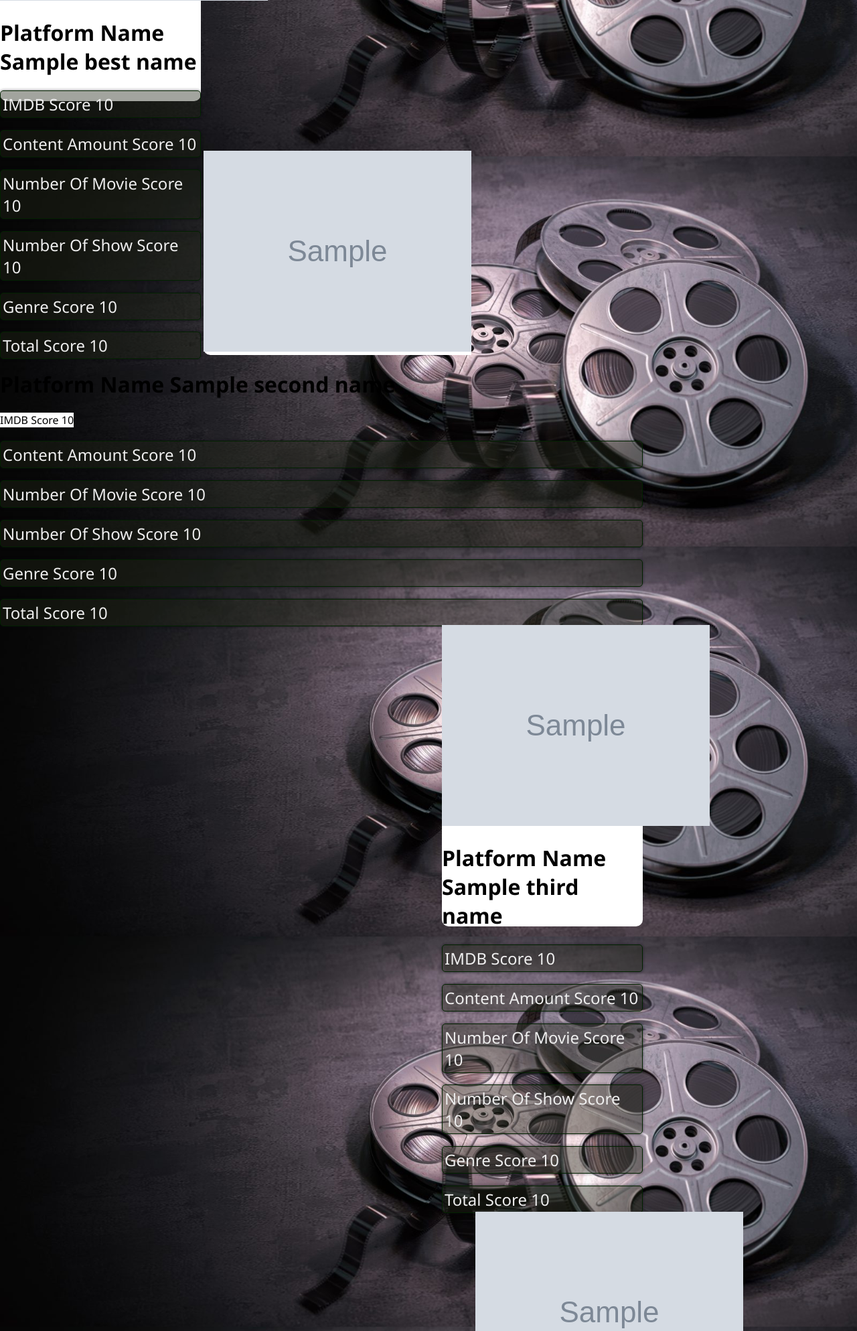
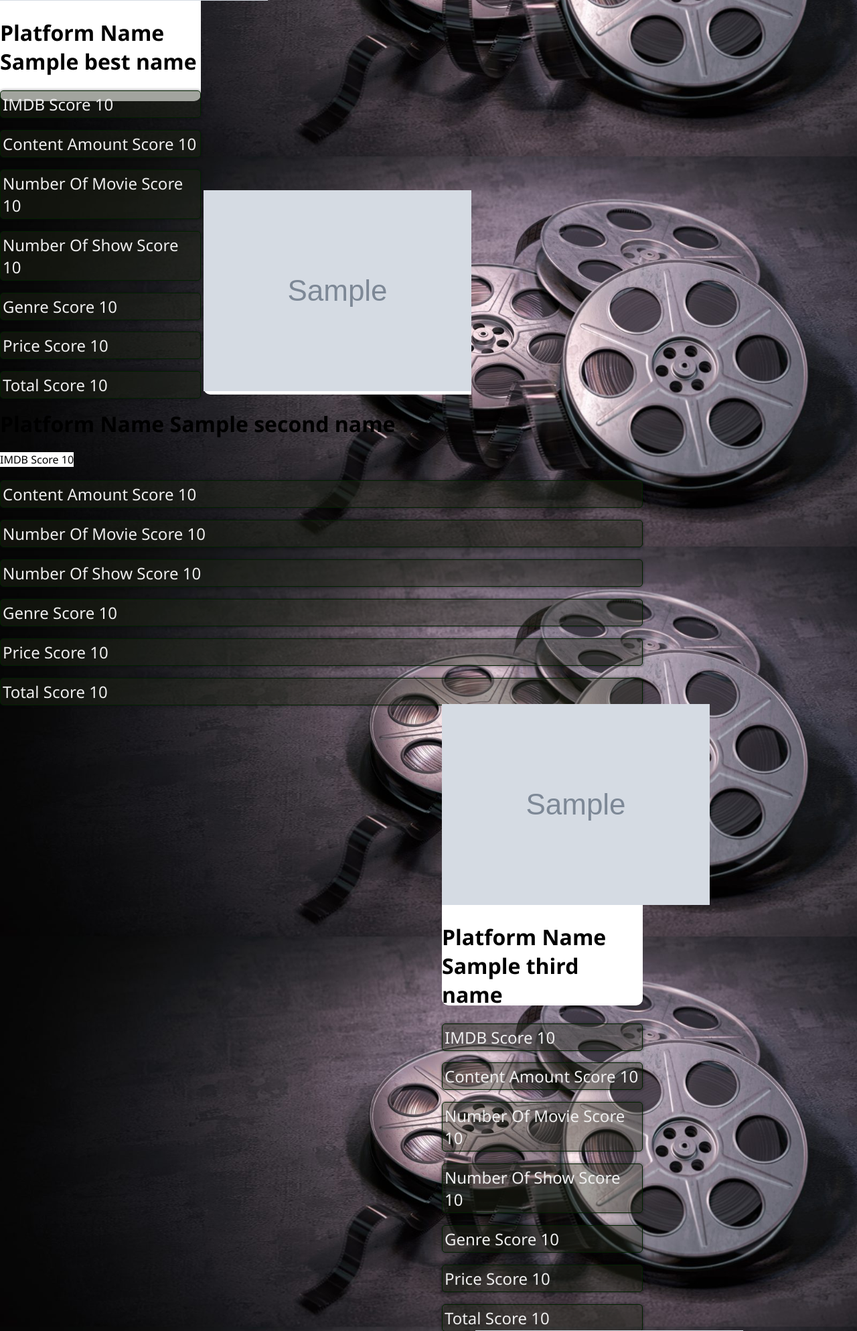
Before and after one commit to gokturk-tas/flask-test, a Flask app: template templates/result.html in a window 1280 px wide. Shown: the part 349-2336 px from the top of the page at 67% size. Run offline with Flask 2, Linux system fonts and the light colour scheme; the template is opened without the code that fills it: most values are stand-ins (such as "Sample title", 1, 10 or a date in 2020); grey boxes marked "Sample" are stand-in pictures.

Commit message:
price update

```diff
--- a/app.py
+++ b/app.py
@@ -116,11 +116,22 @@ class StreamingService(object):
     calculatedNumberOfMovieScore = 0
     calculatedNumberOfShowScore=0
     calculatedGenreScore=0
+    calculatedPriceScore=0
 
 
 def generateStreamingService(name):
     service = StreamingService()
     service.name = name
+    if(name=='nfx'):
+        service.price = 45.99
+    elif(name=='mbi'):
+        service.price = 49.99
+    elif(name=='dnp'):
+        service.price = 64.99
+    elif(name=='prv'):
+        service.price = 7.90
+    elif(name=='itu'):
+        service.price = 34.99
     return service
 
 def getLongNameOfStreamingPlatform(shortName):
@@ -137,7 +148,7 @@ def getLongNameOfStreamingPlatform(shortName):
     elif shortName=='ply':
         return 'Google Play Store'
     elif shortName=='itu':
-        return 'iTunes'
+        return 'Apple TV'
     elif shortName=='ddi':
         return 'Dendy Direct'
     elif shortName=='crk':
@@ -275,6 +286,7 @@ def index():
         bestNumberOfMovieScore = str(bestProvider.calculatedNumberOfMovieScore)
         bestNumberOfShowScore = str(bestProvider.calculatedNumberOfShowScore)
         bestGenreScore = str(bestProvider.calculatedGenreScore)
+        bestPriceScore = str(bestProvider.calculatedPriceScore)
         bestTotalScore = str(bestProvider.totalScore)
         firstImage=str(url_for('static', filename= 'images/'+bestProvider.name+'.png'))
 
@@ -284,6 +296,7 @@ def index():
         secondNumberOfMovieScore = str(secondBestProvider.calculatedNumberOfMovieScore)
         secondNumberOfShowScore = str(secondBestProvider.calculatedNumberOfShowScore)
         secondGenreScore = str(secondBestProvider.calculatedGenreScore)
+        secondPriceScore = str(secondBestProvider.calculatedPriceScore)
         secondTotalScore = str(secondBestProvider.totalScore)
         secondImage=str(url_for('static', filename= 'images/'+secondBestProvider.name+'.png'))
 
@@ -293,6 +306,7 @@ def index():
         thirdNumberOfMovieScore = str(thirdBestProvider.calculatedNumberOfMovieScore)
         thirdNumberOfShowScore = str(thirdBestProvider.calculatedNumberOfShowScore)
         thirdGenreScore = str(thirdBestProvider.calculatedGenreScore)
+        thirdPriceScore = str(thirdBestProvider.calculatedPriceScore)
         thirdTotalScore = str(thirdBestProvider.totalScore)
         thirdImage=str(url_for('static', filename= 'images/'+thirdBestProvider.name+'.png'))
 
@@ -302,6 +316,7 @@ def index():
         fourthNumberOfMovieScore = str(fourthBestProvider.calculatedNumberOfMovieScore)
         fourthNumberOfShowScore = str(fourthBestProvider.calculatedNumberOfShowScore)
         fourthGenreScore = str(fourthBestProvider.calculatedGenreScore)
+        fourthPriceScore = str(fourthBestProvider.calculatedPriceScore)
         fourthTotalScore = str(fourthBestProvider.totalScore)
         fourthImage=str(url_for('static', filename= 'images/'+fourthBestProvider.name+'.png'))
 
@@ -311,6 +326,7 @@ def index():
         fifthNumberOfMovieScore = str(fifthBestProvider.calculatedNumberOfMovieScore)
         fifthNumberOfShowScore = str(fifthBestProvider.calculatedNumberOfShowScore)
         fifthGenreScore = str(fifthBestProvider.calculatedGenreScore)
+        fifthPriceScore = str(fifthBestProvider.calculatedPriceScore)
         fifthTotalScore = str(fifthBestProvider.totalScore)
         fifthImage=str(url_for('static', filename= 'images/'+fifthBestProvider.name+'.png'))
 
@@ -329,7 +345,9 @@ def index():
             fifthName=fifthName,fifthImdbScore=fifthImdbScore,\
             fifthNumberOfContentScore=fifthNumberOfContentScore,fifthNumberOfMovieScore=fifthNumberOfMovieScore,\
             fifthNumberOfShowScore=fifthNumberOfShowScore,fifthTotalScore=fifthTotalScore,fifthGenreScore=fifthGenreScore,\
-            firstImage=firstImage,secondImage=secondImage,thirdImage=thirdImage,fourthImage=fourthImage,fifthImage=fifthImage)
+            firstImage=firstImage,secondImage=secondImage,thirdImage=thirdImage,fourthImage=fourthImage,fifthImage=fifthImage,\
+            bestPriceScore=bestPriceScore,secondPriceScore=secondPriceScore,thirdPriceScore=thirdPriceScore,\
+            fourthPriceScore=fourthPriceScore,fifthPriceScore=fifthPriceScore)
     else:
         if userLoggedIn:
             return render_template('query.html')
@@ -458,6 +476,7 @@ def calculateScoreForEachService(userInput:UserSelectionData):
     showScore = 1
     movieScore = 1
     imdbScore = 5
+    priceImportance = 10000
 
     for provider in providersNameList:
         service = providerDictionary[provider]
@@ -469,12 +488,13 @@ def calculateScoreForEachService(userInput:UserSelectionData):
         service.calculatedNumberOfContentScore += int(service.numberOfContentOnThirdCategory*thirdCategoryScorePerContent)
         service.calculatedNumberOfMovieScore = int(service.numberOfMovies*userInput.movieImportance*movieScore)
         service.calculatedNumberOfShowScore = int(service.numberOfShows*userInput.showImportance*showScore)
+        service.calculatedPriceScore = int(userInput.priceWeight*priceImportance/service.price)
 
         service.calculatedGenreScore += int(service.numberOfContentOnFirstCategory*getSefaCalculatedGenreScore(userInput.topGenresList[0]))
         service.calculatedGenreScore += int(service.numberOfContentOnSecondCategory*getSefaCalculatedGenreScore(userInput.topGenresList[1]))
         service.calculatedGenreScore += int(service.numberOfContentOnThirdCategory*getSefaCalculatedGenreScore(userInput.topGenresList[2]))
 
-        service.totalScore = service.calculatedGenreScore+service.calculatedImdbScore+service.calculatedNumberOfContentScore+service.calculatedNumberOfMovieScore+service.calculatedNumberOfShowScore
+        service.totalScore = service.calculatedGenreScore+service.calculatedImdbScore+service.calculatedNumberOfContentScore+service.calculatedNumberOfMovieScore+service.calculatedNumberOfShowScore+service.calculatedGenreScore
         providerDictionary[provider] = service
 
 if __name__ == "__main__":
--- a/templates/result.html
+++ b/templates/result.html
@@ -39,6 +39,7 @@
  <h2>Number Of Movie Score {{ bestNumberOfMovieScore }}</h2>
  <h2>Number Of Show Score {{ bestNumberOfShowScore }}</h2>
  <h2>Genre Score {{  bestGenreScore }}</h2>
+ <h2>Price Score {{ bestPriceScore }}</h2>
  <h2> Total Score {{ bestTotalScore }}</h2>
 </div>
 
@@ -50,6 +51,7 @@
  <h2>Number Of Movie Score {{ secondNumberOfMovieScore }}</h2>
  <h2>Number Of Show Score {{ secondNumberOfShowScore }}</h2>
  <h2>Genre Score {{  secondGenreScore }}</h2>
+ <h2>Price Score {{ secondPriceScore }}</h2>
  <h2>Total Score {{ secondTotalScore }}</h2>
 </div>
 
@@ -61,6 +63,7 @@
  <h2>Number Of Movie Score {{ thirdNumberOfMovieScore }}</h2>
  <h2>Number Of Show Score {{ thirdNumberOfShowScore }}</h2>
  <h2>Genre Score {{  thirdGenreScore }}</h2>
+ <h2>Price Score {{ thirdPriceScore }}</h2>
  <h2>Total Score {{ thirdTotalScore }}</h2>
 
  <div class="res4">
@@ -71,6 +74,7 @@
  <h2>Number Of Movie Score {{ fourthNumberOfMovieScore }}</h2>
  <h2>Number Of Show Score {{ fourthNumberOfShowScore }}</h2>
  <h2>Genre Score {{  fourthGenreScore }}</h2>
+ <h2>Price Score {{ fourthPriceScore }}</h2>
  <h2>Total Score {{ fourthTotalScore }}</h2>
 </div>
 
@@ -81,7 +85,8 @@
  <h2>Content Amount Score {{ fifthNumberOfContentScore }}</h2>
  <h2>Number Of Movie Score {{ fifthNumberOfMovieScore }}</h2>
  <h2>Number Of Show Score {{ fifthNumberOfShowScore }}</h2>
- <h2>Genre Score {{  fifthGenreScore }}</h2>
+ <h2>Genre Score {{ fifthGenreScore }}</h2>
+ <h2>Price Score {{ fifthPriceScore }}</h2>
  <h2>Total Score {{ fifthTotalScore }}</h2>
 </div>
 </div>
```
